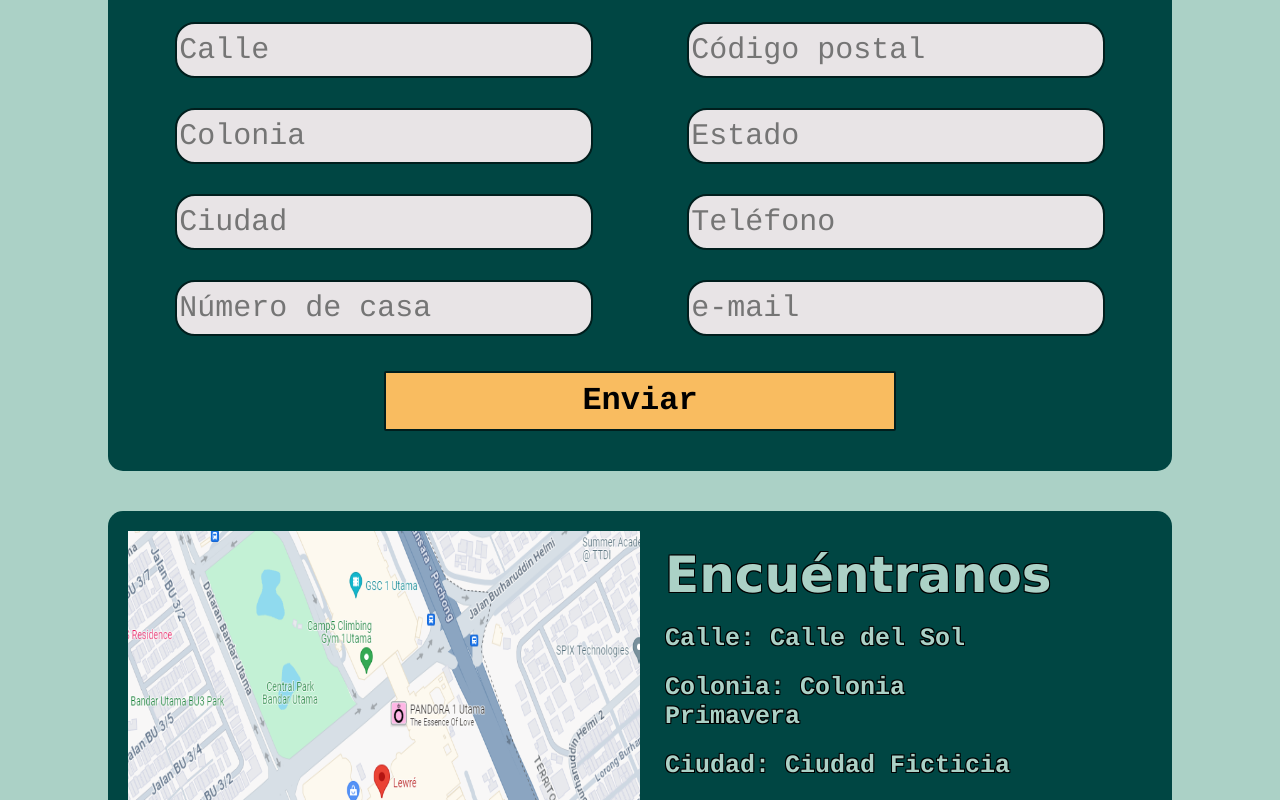
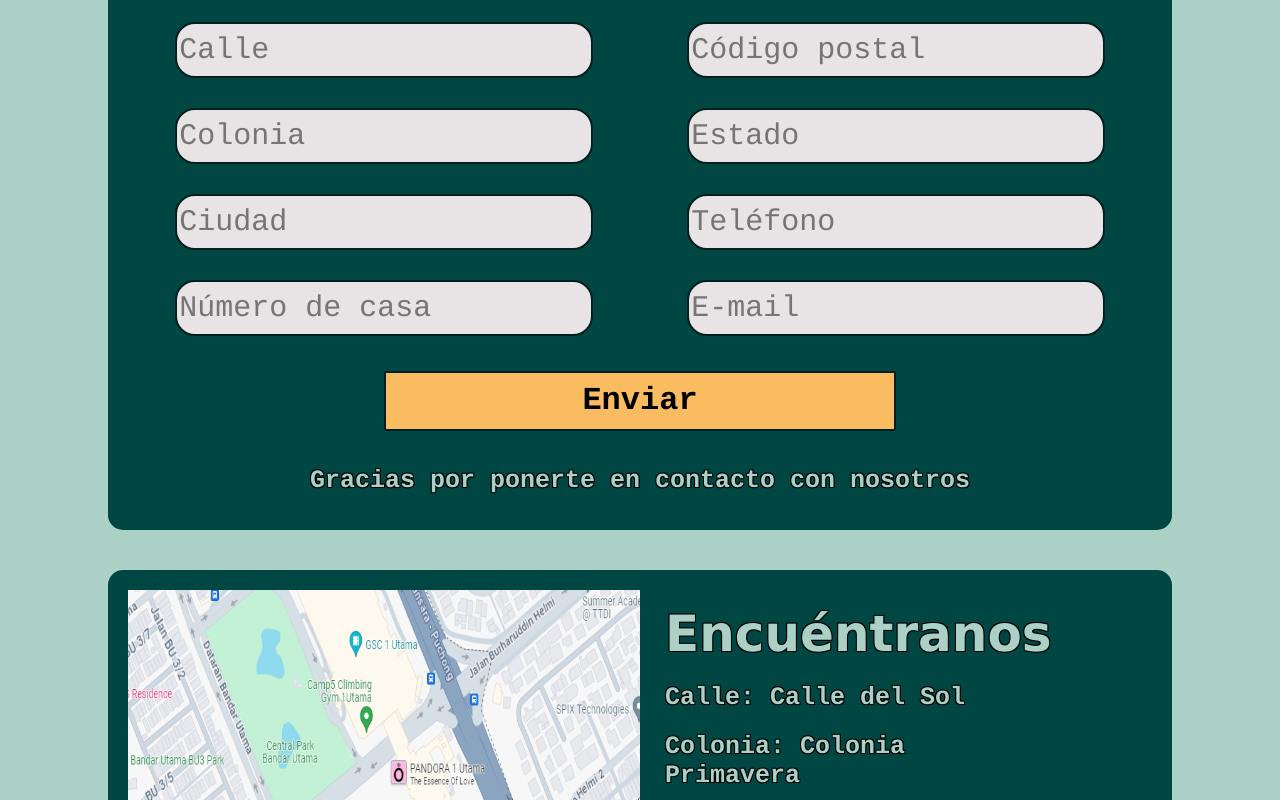
Before and after one commit to lewrielewrie/lewrielewrie.github.io, a plain HTML site: page contactanos/contactanos.html in a window 1280 px wide. Both pictures are taken after a click on the button "Enviar". Shown: the part 457-1257 px from the top of the page. Drawn offline with Linux system fonts and the light colour scheme.

Commit message:
Add files via upload

```diff
--- a/contactanos/contactanos.css
+++ b/contactanos/contactanos.css
@@ -212,6 +212,12 @@ p {
              1px  1px 0 #000;
 }
 
+#gracias_contactarnos {
+    display: none;
+    margin: 0 auto;
+    text-align: center;
+}
+
 footer {
     font-family: Verdana, sans-serif;
     text-align: center;
--- a/contactanos/contactanos.html
+++ b/contactanos/contactanos.html
@@ -6,6 +6,7 @@
     <title>Lewrie - Contáctanos</title>
     <link rel="stylesheet" href="contactanos.css">
     <link rel="shortcut icon" href="../images/icono.png">
+    <script src="contactanos.js"></script>
 </head>
 <body>
     <header>
@@ -27,7 +28,6 @@
                     <li><a href="../quienes_somos/quienes_somos.html#vision">Visión</a></li>
                 </ul>
             </li>
-            <li><a href="#main">Contáctanos</a></li>
             <li>
                 <a href="../categorias/categorias.html">Categorías</a>
                 <ul class="menu_vertical">
@@ -38,6 +38,7 @@
                 </ul>
             </li>
             <li><a href="../ofertas/ofertas.html">Ofertas</a></li>
+            <li><a href="#main">Contáctanos</a></li>
         </ul>
     </nav>
 
@@ -56,10 +57,14 @@
                     <input type="text" placeholder="Código postal">
                     <input type="text" placeholder="Estado">
                     <input type="text" placeholder="Teléfono">
-                    <input type="text" placeholder="e-mail">
+                    <input type="text" placeholder="E-mail">
                 </div>
 
-                <button>Enviar</button>
+                <button onclick="mostrarGracias()">Enviar</button>
+
+                <div id="gracias_contactarnos">
+                    <p>Gracias por ponerte en contacto con nosotros</p>
+                </div>
             </div>
         </div>
         <div class="contacto_empresa">
--- /dev/null
+++ b/contactanos/contactanos.js
@@ -0,0 +1,3 @@
+function mostrarGracias() {
+    document.getElementById("gracias_contactarnos").style.display = "block"
+}
```
